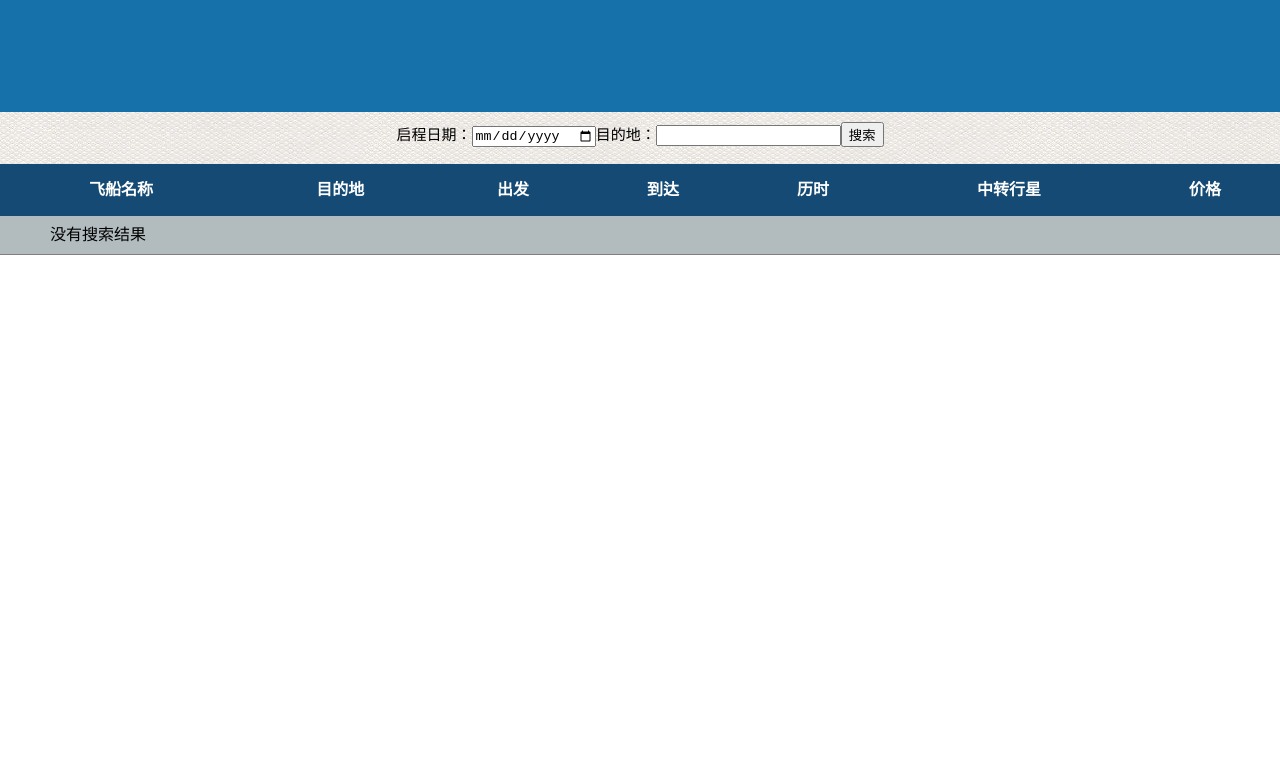
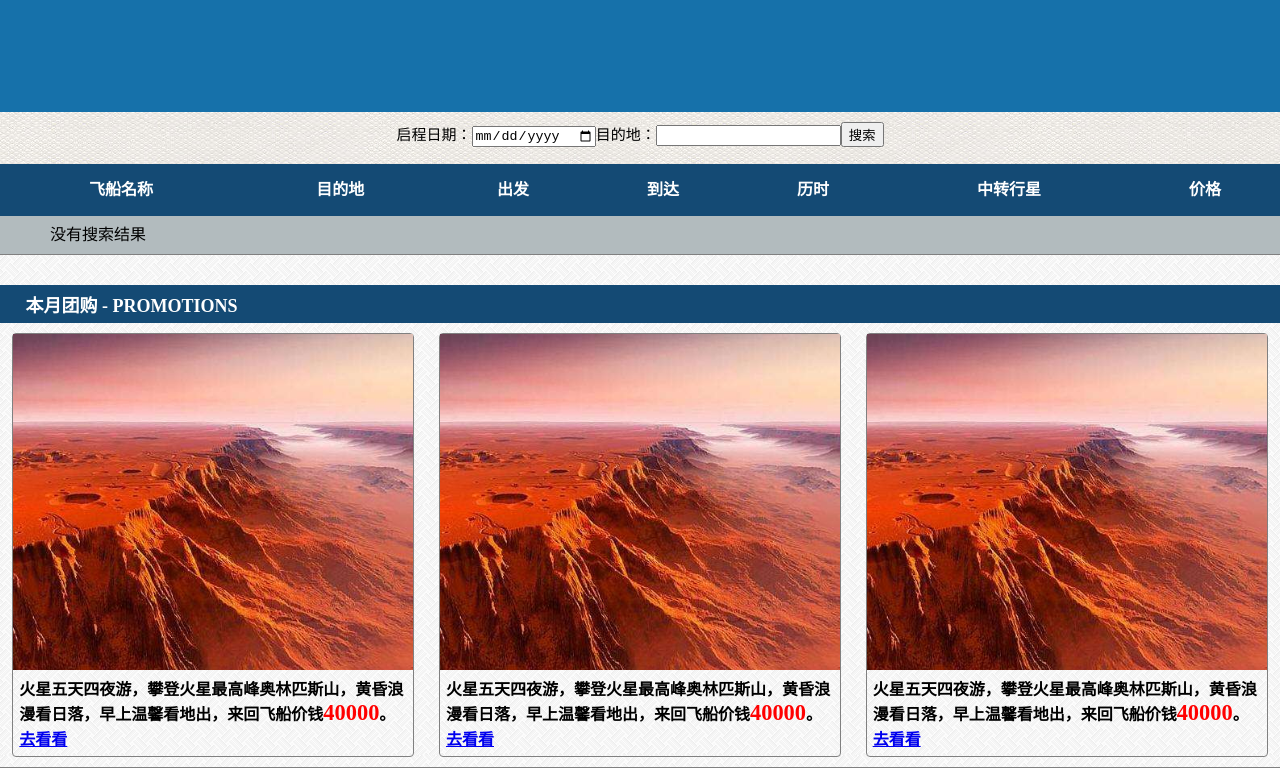
Before and after one commit to qiuguanglin/deep-cosmos, a React app: page / in a window 1280 px wide. Shown: the part 484-1252 px from the top of the page. Before the commit the page ends 800 px from the top, so only its background shows below. Built offline with nearby package versions, Linux system fonts and the light colour scheme.

Commit message:
add Promotion panel and enhance its styles

```diff
--- /dev/null
+++ b/public/component/Promotion.js
@@ -0,0 +1,56 @@
+import React, {Component} from 'react';
+
+class PromotionPanel extends Component{
+  constructor(props){
+    super(props);
+    this.state = {
+      isLoaded: false,
+      promotions: []
+    }
+  }
+
+  componentDidMount(){
+    // setTimeout(()=>this.setState({test: 'no'}), 3000);
+    const fakeData = {
+      desc: '火星五天四夜游，攀登火星最高峰奥林匹斯山，黄昏浪漫看日落，早上温馨看地出，来回飞船价钱',
+      price: 40000
+    };
+
+    setTimeout(()=>{
+      this.setState({promotions: [fakeData, fakeData, fakeData], isLoaded: true});
+    }, 3000);
+  }
+
+  render(){
+    const {isLoaded, promotions} = this.state;
+
+    const promotionPad = (isLoaded && promotions.length) ?
+    promotions.map((prom, index)=>
+      <div className="promotion-pad" key={index}>
+        <img src="./resource/promotion/mars.jpeg" className="promotion-img"/>
+        <h4 className="promotion-desc">
+          {prom.desc}
+          <span className="amazing-price">
+          {prom.price}
+          </span>。
+          <a href="#">去看看</a>
+        </h4>
+      </div>
+    )
+    : null;
+
+    const loadingStatus = (isLoaded && promotions.length) ?
+    'PROMOTIONS' : <span className="loadingStatus">{'LOADING'}</span>;
+
+    return(
+      <div id="promotion">
+        <h2 id="promotion-header">本月团购 - {loadingStatus}</h2>
+        <div id="promotion-info">
+          {promotionPad}
+        </div>
+      </div>
+    );
+  }
+}
+
+export default PromotionPanel;
--- a/public/css/promotion.css
+++ b/public/css/promotion.css
@@ -47,3 +47,24 @@
   font-size: 1.4em;
   color: RED;
 }
+
+.loadingStatus{
+  animation-name: loading;
+  animation-duration: 2s;
+  animation-iteration-count: infinite;
+}
+
+@keyframes loading {
+  0%{
+    color: #ffffff
+  }
+  30%{
+    color:#ff6969
+  }
+  60%{
+    color:#f50000
+  }
+  100%{
+    color:#ffffff
+  }
+}
--- a/public/index.js
+++ b/public/index.js
@@ -4,6 +4,7 @@ import Navigation from './component/Navigation';
 import TopPanel from './component/Top';
 import SearchPanel from './component/Search';
 import SearchResultPanel from './component/SearchResult';
+import PromotionPanel from './component/Promotion';
 
 class App extends Component{
   constructor(){
@@ -32,14 +33,16 @@ class App extends Component{
   }
 
   render(){
+    const {isLoggedin, searchResults} = this.state;
     return(
       <div>
         <Navigation onLanguageChanged={this.onLanguageChanged}
         onLoginStatusChanged={this.onLoginStatusChanged}
-        isLoggedin={this.state.isLoggedin}/>
+        isLoggedin={isLoggedin}/>
         <TopPanel/>
         <SearchPanel onSearchResult={this.onSearchResult}/>
-        <SearchResultPanel results={this.state.searchResults}/>
+        <SearchResultPanel results={searchResults}/>
+        <PromotionPanel/>
       </div>
     )
   }
```
